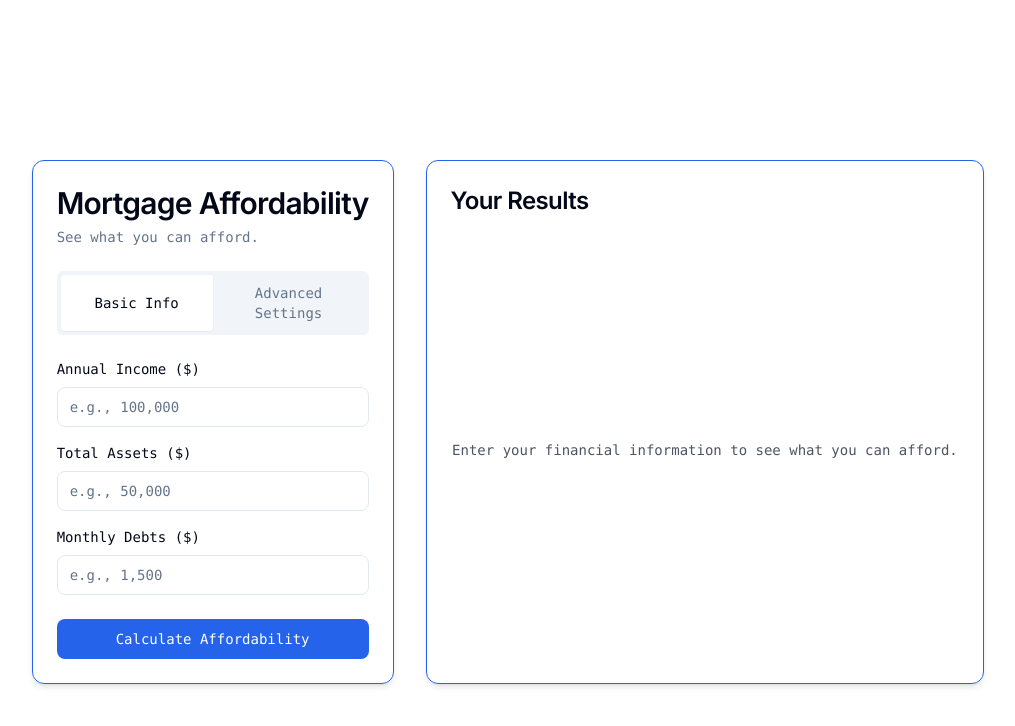
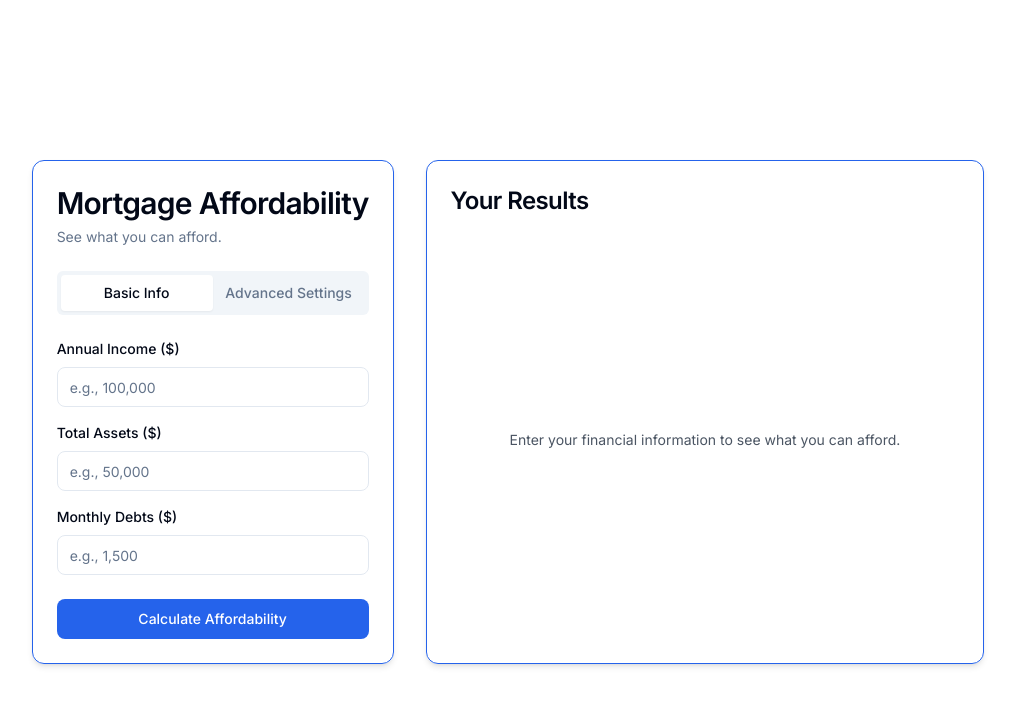
Before and after one commit to STOPPRE/mortgagecalc, a Next.js app: page / in a window 1280 px wide. Shown: the top 726 px of the page, without its empty margins (132-1147 px from the left). Built offline with nearby package versions, Linux system fonts and the light colour scheme.

Commit message:
fix(style): set Inter as default font

```diff
--- a/tailwind.config.js
+++ b/tailwind.config.js
@@ -14,6 +14,10 @@ module.exports = {
       screens: {
         "2xl": "1400px",
       },
+    },
+    fontFamily: {
+      sans: ['Inter', 'ui-sans-serif', 'system-ui'],
+      heading: ['Inter', 'ui-sans-serif']
     },
     extend: {
       colors: {
@@ -60,10 +64,6 @@ module.exports = {
           foreground: "hsl(var(--card-foreground))",
         },
       },
-      fontFamily: {
-        sans: ['Inter', 'ui-sans-serif', 'system-ui'],
-        heading: ['Inter', 'ui-sans-serif']
-      },
       borderRadius: {
         lg: "var(--radius)",
         md: "calc(var(--radius) - 2px)",
```
